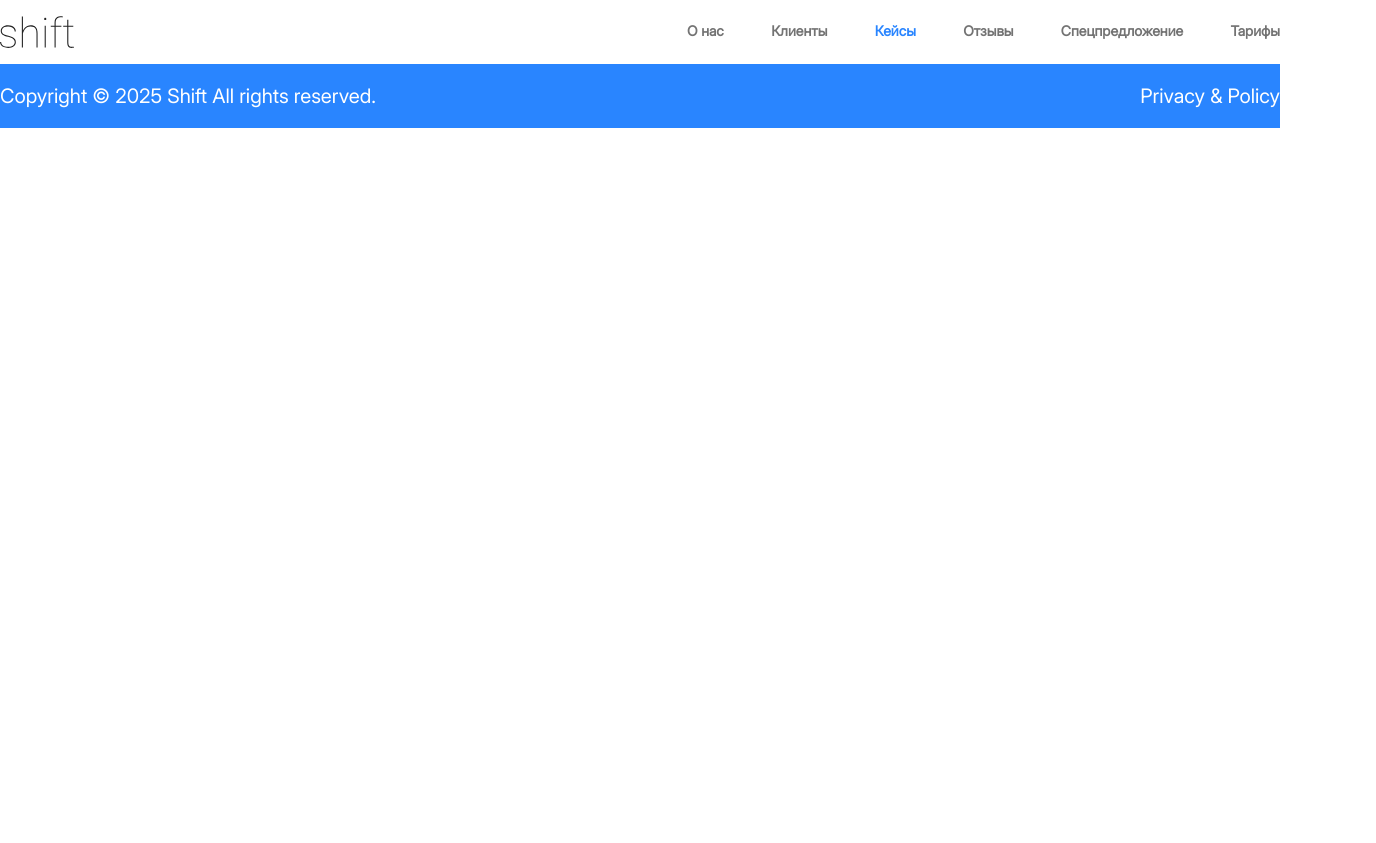
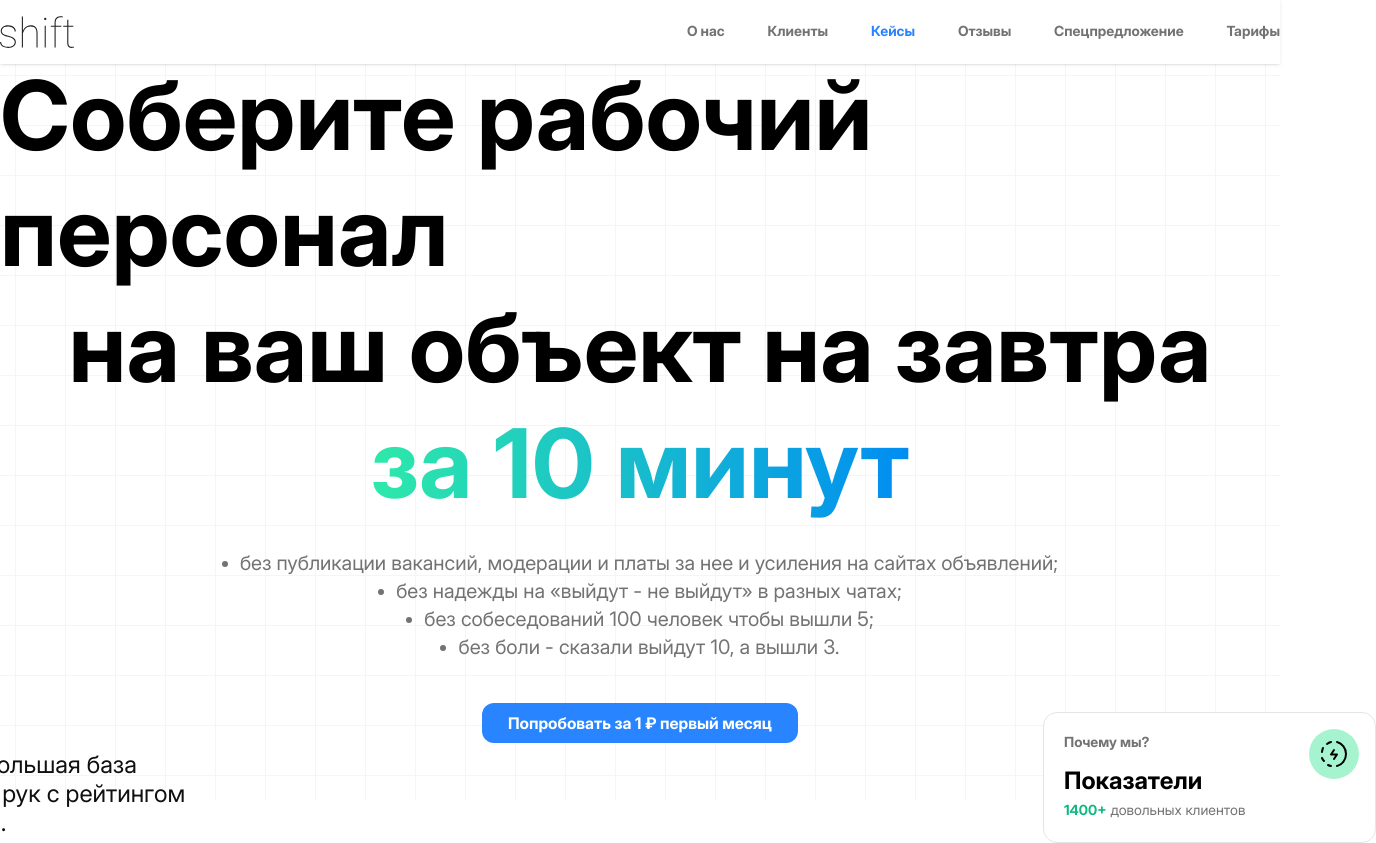
Before and after one commit to dekkud/Shift-Landing, a React (Vite) app: page / in a window 1280 px wide. Shown: the whole page, 1376 px wide, since content can reach past the window. Before the commit the page ends 800 px from the top, so only its background shows below. Built offline with nearby package versions, Linux system fonts and the light colour scheme.

Commit message:
designed first-screen page

```diff
--- a/index.html
+++ b/index.html
@@ -4,7 +4,7 @@
     <meta charset="UTF-8" />
     <link rel="icon" type="image/svg+xml" href="/vite.svg" />
     <meta name="viewport" content="width=device-width, initial-scale=1.0" />
-    <title>shift-landing</title>
+    <title>Shift</title>
   </head>
   <body>
     <div id="root"></div>
--- a/src/App.jsx
+++ b/src/App.jsx
@@ -1,13 +1,9 @@
-import Header from "./components/Header/Header"
-import Footer from "./components/Footer/Footer"
+import FirstScreen from "./sections/FirstScreen/FirstScreen"
 
 function App() {
   return (
     <>
-      <div>
-        <Header />
-        <Footer />
-      </div>
+      <FirstScreen></FirstScreen>
     </>
   )
 }
--- a/src/components/Header/Header.jsx
+++ b/src/components/Header/Header.jsx
@@ -4,12 +4,12 @@ import logo from '../../assets/logo.svg'
 const Header = () => {
 
 	const buttons = [
-		{ id: 1, label: "О нас" },
-		{ id: 2, label: "Клиенты" },
-		{ id: 3, label: "Кейсы" },
-		{ id: 4, label: "Отзывы" },
-		{ id: 5, label: "Спецпредложение" },
-		{ id: 6, label: "Тарифы" },
+		"О нас",
+		"Клиенты",
+		"Кейсы",
+		"Отзывы",
+		"Спецпредложение",
+		"Тарифы",
 	]
 
 	return (
@@ -17,13 +17,13 @@ const Header = () => {
 			<div className={styles.container}>
 				<img src={logo} alt="Logo" />
 				<div className={styles.buttons}>
-					{buttons.map((button) => (
+					{buttons.map((label) => (
 						<div
-							key={button.id}
+							key={label}
 							className={styles.button}
-							style={{ color: button.id === 3 ? '#2985FF' : undefined }}
+							style={{ color: label === "Кейсы" ? '#2985FF' : undefined }}
 						>
-							{button.label}
+							{label}
 						</div>
 					))}
 
--- a/src/components/Header/Header.module.css
+++ b/src/components/Header/Header.module.css
@@ -6,6 +6,10 @@
 	justify-content: center;
 	background-color: #ffffff;
 	box-shadow: 0px 1px 3px 0px #0000011A, 0px 1px 2px -1px #0000011A;
+	z-index: 100;
+	top: 0;
+	left: 0;
+	position: fixed;
 }
 
 .container {
--- a/src/index.css
+++ b/src/index.css
@@ -11,3 +11,11 @@
   font-style: normal;
   font-display: swap;
 }
+
+@font-face {
+  font-family: 'Inter';
+  src: url('/fonts/Inter_28pt-Bold.ttf') format('truetype');
+  font-weight: 700;
+  font-style: normal;
+  font-display: swap;
+}
--- /dev/null
+++ b/src/sections/FirstScreen/FirstScreen.jsx
@@ -0,0 +1,53 @@
+import styles from './FirstScreen.module.css'
+import Header from '../../components/Header/Header'
+import CardSymbol from '../../assets/1.svg'
+
+const FirstScreen = () => {
+
+	const points = [
+		'без публикации вакансий, модерации и платы за нее и усиления на сайтах объявлений;',
+		'без надежды на «выйдут - не выйдут» в разных чатах;',
+		'без собеседований 100 человек чтобы вышли 5;',
+		'без боли - сказали выйдут 10, а вышли 3.',
+	]
+
+	return (
+		<>
+			<Header></Header>
+			<div className={styles.FirstScreen}>
+				<h1>
+					<span>Соберите рабочий персонал</span>
+				</h1>
+				<h1>
+					<span>на ваш объект на завтра</span>
+				</h1>
+				<h1>
+					<span className={styles.gradientText}>за 10 минут</span>
+				</h1>
+				<div className={styles.textpoints}>
+					{points.map((label) => (
+						<div key={label} className={styles.textpoint}>
+							{label}
+						</div>
+					))}
+				</div>
+				<button className={styles.trybutton}>Попробовать за 1 ₽ первый месяц</button>
+				<div className={styles.bottomInfo}>
+					<div className={styles.bottomLeftInfoText}>Самая большая база рабочих рук с рейтингом в городе.</div>
+					<div className={styles.bottomRightInfoCard}>
+						<div className={styles.bottomRightInfoCardLeft}>
+								<span className={styles.whyUs}>Почему мы?</span>
+								<span className={styles.showcases}>Показатели</span>
+								<span className={styles.clients}>довольных клиентов</span>
+						</div>
+						<div className={styles.bottomRightInfoCardRight}>
+							<img src={CardSymbol} alt="" srcset="" />
+						</div>
+					</div>
+				</div>
+			</div>
+		</>
+	)
+}
+
+export default FirstScreen
--- /dev/null
+++ b/src/sections/FirstScreen/FirstScreen.module.css
@@ -0,0 +1,162 @@
+.FirstScreen {
+	width: 100%;
+	height: 100vh;
+	background-color: #FFFFFF;
+	background-image:
+		linear-gradient(to right, #F5F5F5 1px, transparent 1px),
+		linear-gradient(to bottom, #F5F5F5 1px, transparent 1px);
+	background-size: 50px 50px;
+	background-position: center;
+	background-repeat: repeat;
+	display: flex;
+	justify-content: center;
+	align-items: center;
+	flex-direction: column;
+	padding-top: 100px
+}
+
+h1 {
+	font-family: Inter;
+	font-size: 96px;
+	font-weight: 700;
+}
+
+.gradientText {
+	background: linear-gradient(90deg, #2EE9A9, #008DF2);
+	-webkit-background-clip: text;
+	background-clip: text;
+	-webkit-text-fill-color: transparent;
+	color: transparent;
+}
+
+.textpoints {
+	font-family: Inter;
+	font-size: 20px;
+	font-weight: 400;
+	color: #737373;
+	margin-top: 30px;
+	display: flex;
+	flex-direction: column;
+	align-items: center;
+}
+
+.textpoint {
+	display: flex;
+	align-items: flex-start;
+	gap: 12px;
+	margin-bottom: 4px;
+	text-align: left;
+}
+
+.textpoint::before {
+	content: "";
+	width: 6px;
+	height: 6px;
+	background-color: #737373;
+	border-radius: 50%;
+	margin-top: 10px;
+	flex-shrink: 0;
+}
+
+.trybutton {
+	width: 316px;
+	height: 48px;
+	margin-top: 40px;
+	padding: 10px 20px;
+	gap: 10px;
+	font-family: Inter;
+	font-size: 16px;
+	font-weight: 700;
+	color: #FFFFFF;
+	background-color: #2985FF;
+	border: none;
+	border-radius: 12px;
+}
+
+.trybutton:hover {
+	background-color: #0F6AE2;
+	cursor: pointer;
+	transition: background-color 0.3s ease;
+}
+
+.bottomInfo {
+	width: 1472px;
+	height: 131px;
+	margin-top: 100px;
+	position: relative;
+}
+
+.bottomLeftInfoText {
+	font-family: Inter;
+	font-size: 24px;
+	font-weight: 400;
+	color: #101010;
+	text-align: left;
+	height: 93px;
+	width: 300px;
+	position: absolute;
+	left: 0;
+	bottom: 0;
+}
+
+.bottomRightInfoCard {
+	width: 333px;
+	height: 131px;
+	border: 1px solid #E5E5E5;
+	background-color: #FFFFFF;
+	position: absolute;
+	right: 0;
+	bottom: 0;
+	border-radius: 14px;
+}
+
+.bottomRightInfoCardLeft {
+	display: flex;
+	flex-direction: column;
+	align-items: flex-start;
+	padding: 20px;
+}
+
+.whyUs {
+	font-family: Inter;
+	font-size: 14px;
+	font-weight: 600;
+	color: #737373;
+}
+
+.showcases {
+	font-family: Inter;
+	font-size: 24px;
+	font-weight: 600;
+	color: #000000;
+	margin-top: 16px;
+}
+
+.clients {
+	margin-top: 6px;
+	font-family: Inter;
+	font-size: 14px;
+	color: #737373;
+	font-weight: 400;
+}
+
+.clients::before {
+	content: "1400+";
+	font-weight: 700;
+	margin-right: 4px;
+	color: #0FB981;
+}
+
+.bottomRightInfoCardRight {
+	width: 50px;
+	height: 50px;
+	right: 16px;
+	top: 16px;
+	border-radius: 25px;
+	gap: 10px;
+	background-color: #A5F4CF;
+	position: absolute;
+	display: flex;
+	justify-content: center;
+	align-items: center;
+}
```
Also changed, not shown: public/fonts/Inter_28pt-Bold.ttf (added), src/assets/1.svg (added).
